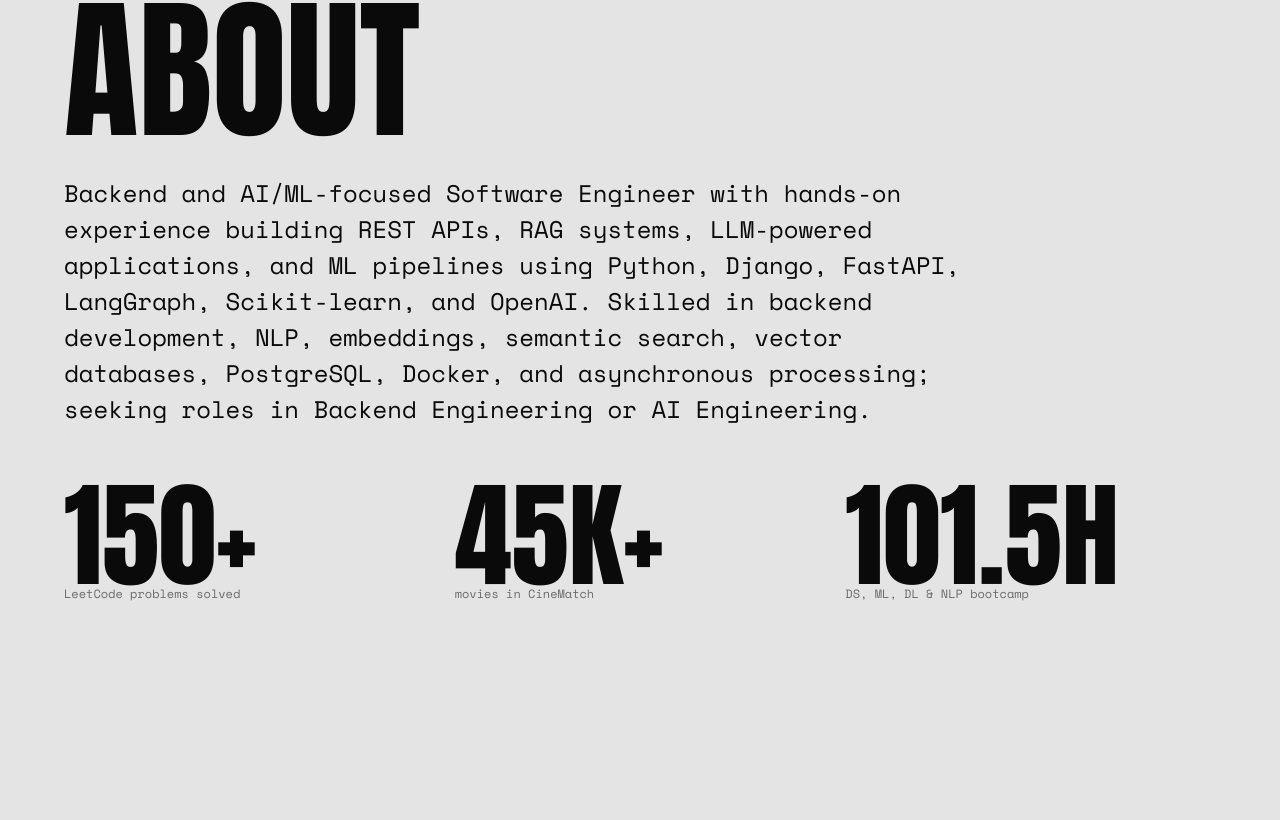
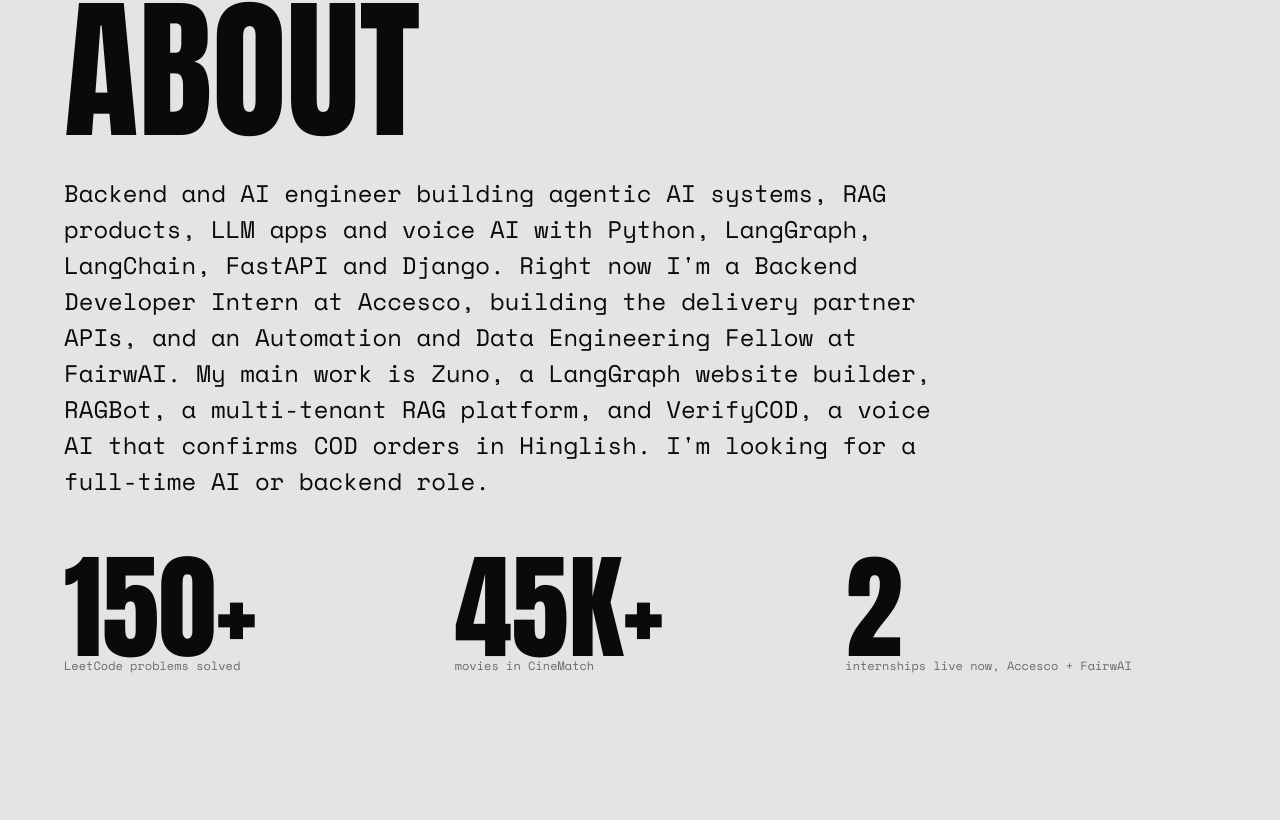
Before and after one commit to Shahjan00/my-portfolio, a plain HTML site: page index.html in a window 1280 px wide. Shown: the part 1060-1880 px from the top of the page. Drawn offline with nearby package versions, Linux system fonts and the light colour scheme.

Commit message:
Refresh About and copy: current roles, agentic AI, full-time ask

```diff
--- a/index.html
+++ b/index.html
@@ -451,7 +451,7 @@
   <script src="https://cdnjs.cloudflare.com/ajax/libs/react-dom/18.2.0/umd/react-dom.production.min.js"></script>
   <script>
     const h = React.createElement;
-    const BOT = { hero: "hey, I'm Shahjan's bot", about: "he builds RAG systems", work: "live on AWS. try it", stack: "python, django, faiss", edu: "CGPA 7.65", resume: "grab his resume", contact: "say hi to him" };
+    const BOT = { hero: "hey, I'm Shahjan's bot", about: "he builds agentic AI", work: "live on AWS. try it", stack: "python, langgraph, faiss", edu: "CGPA 7.65", resume: "grab his resume", contact: "say hi to him" };
 
     const projects = [
       {
@@ -486,10 +486,10 @@
     const skills = [
       ["Languages", "Python, JavaScript (Node.js), TypeScript, SQL, C"],
       ["Backend & APIs", "Django, DRF, Flask, FastAPI, Express.js, REST APIs, JWT Auth"],
-      ["AI / ML", "RAG, LangChain, LangGraph, Agentic AI, Voice AI, Embeddings, Semantic Search, NLP, Scikit-learn, Classification, Regression"],
+      ["AI / ML", "RAG, LangChain, LangGraph, Agentic AI, Voice AI, Embeddings, Semantic Search, NLP, Scikit-learn, Gemini, Classification, Regression"],
       ["Vector Search", "FAISS, ChromaDB, Cosine Similarity"],
       ["Databases", "PostgreSQL, MySQL, MongoDB"],
-      ["Tools", "Git, AWS, Docker, Postman, Jupyter Notebook, Linux, HuggingFace, Celery, Redis, Jest"],
+      ["Tools", "Git, AWS, Docker, Postman, Jupyter Notebook, Linux, HuggingFace, Celery, Redis, Jest, LangSmith, Playwright"],
       ["CS Fundamentals", "Data Structures & Algorithms, Operating Systems, DBMS, OOP, Computer Networks, System Design"]
     ];
     const ghLinks = { Zuno: "https://github.com/Shahjan00/Zuno-studio", RAGBot: "https://ragbot.shahjan.online", CineMatch: "https://github.com/Shahjan00/CineMatch", VerifyCOD: "https://github.com/Shahjan00/VerifyCOD", TableFlow: "https://github.com/Shahjan00/TableFlow.git" };
@@ -514,16 +514,16 @@
             h("a", { className: "pill solid", href: "#contact" }, "Hire me"))),
         h("header", { className: "hero", id: "top", "data-bot": "hero" },
           h("div", { className: "wrap", style: { width: "100%" } },
-            h("small", null, "Backend and AI/ML engineer. I build RAG systems, LLM apps and APIs that ship."),
+            h("small", null, "Backend and AI engineer. I build agentic AI, RAG systems and voice AI that ship."),
             h("h1", { className: "big l1", id: "l1" }, "Shahjan"),
             h("h1", { className: "big l2", id: "l2" }, "Ali"),
-            h("div", { className: "tags" }, ["AI-first systems", "RAG pipelines", "Backend APIs"].map(x => h("span", { key: x, className: "pill" }, x))))),
+            h("div", { className: "tags" }, ["Agentic AI", "RAG pipelines", "Voice AI", "Backend APIs"].map(x => h("span", { key: x, className: "pill" }, x))))),
         h("div", { className: "marq" }, h("div", null, [...L, ...L].map((x, i) => h("span", { key: i }, x + " /")))),
         h("section", { id: "about", "data-bot": "about" }, h("div", { className: "wrap" },
           h("h2", { className: "big rv" }, "About"),
-          h("p", { className: "lead rv" }, "Backend and AI/ML-focused Software Engineer with hands-on experience building REST APIs, RAG systems, LLM-powered applications, and ML pipelines using Python, Django, FastAPI, LangGraph, Scikit-learn, and OpenAI. Skilled in backend development, NLP, embeddings, semantic search, vector databases, PostgreSQL, Docker, and asynchronous processing; seeking roles in Backend Engineering or AI Engineering."),
+          h("p", { className: "lead rv" }, "Backend and AI engineer building agentic AI systems, RAG products, LLM apps and voice AI with Python, LangGraph, LangChain, FastAPI and Django. Right now I'm a Backend Developer Intern at Accesco, building the delivery partner APIs, and an Automation and Data Engineering Fellow at FairwAI. My main work is Zuno, a LangGraph website builder, RAGBot, a multi-tenant RAG platform, and VerifyCOD, a voice AI that confirms COD orders in Hinglish. I'm looking for a full-time AI or backend role."),
           h("div", { className: "stats", style: { marginTop: 60 } },
-            [["150+", "LeetCode problems solved"], ["45K+", "movies in CineMatch"], ["101.5h", "DS, ML, DL & NLP bootcamp"]].map(s => h("div", { key: s[0], className: "rv" }, h("div", { className: "big" }, s[0]), h("div", { className: "meta" }, s[1])))))),
+            [["150+", "LeetCode problems solved"], ["45K+", "movies in CineMatch"], ["2", "internships live now, Accesco + FairwAI"]].map(s => h("div", { key: s[0], className: "rv" }, h("div", { className: "big" }, s[0]), h("div", { className: "meta" }, s[1])))))),
         h("section", { id: "work", "data-bot": "work" }, h("div", { className: "wrap" },
           h("h2", { className: "big rv" }, "Projects"),
           h("div", { className: "grid" }, projects.map(p => h(Project, Object.assign({ key: p.n }, p)))))),
```
